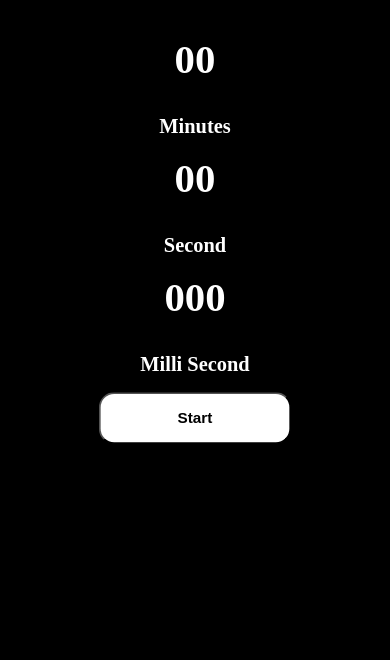
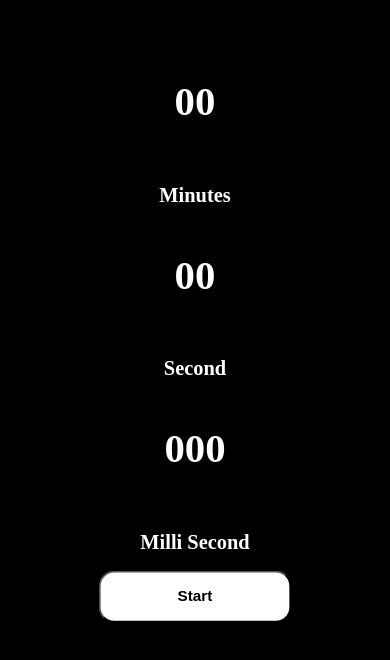
Before and after one commit to SATISH84461/timer.githu.io, a plain HTML site: page index.html in a window 390 px wide. Drawn offline with Linux system fonts and the light colour scheme.

Commit message:
Update style.css

```diff
--- a/style.css
+++ b/style.css
@@ -34,7 +34,7 @@ h1{
         margin: 0;
         transform: scale(0.85);
     }
-    p,h1,h1, div{
+    p,div{
         margin: 0;
     }
     .container{
```
